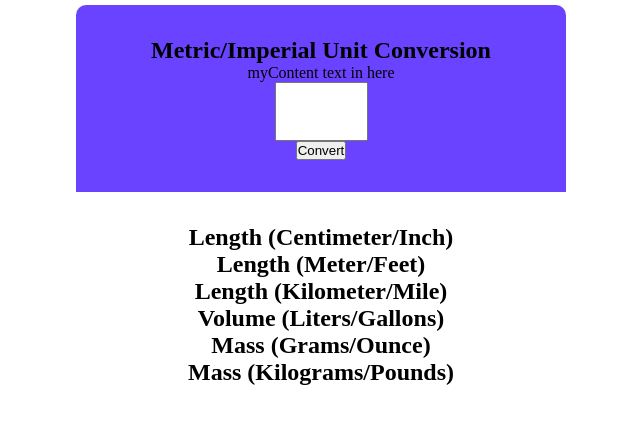
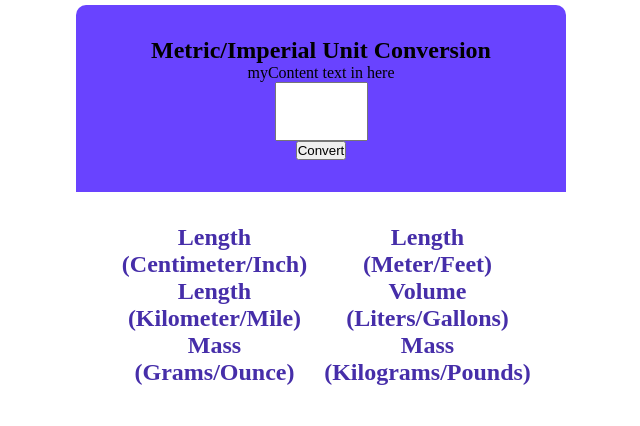
Before and after one commit to StefanMogren/unit-converter, a plain HTML site: page index.html in a window 1280 px wide. Shown: the whole page, without its empty margins (319-959 px from the left). Drawn offline with Linux system fonts and the light colour scheme.

Commit message:
Added p-tags with respective id

```diff
--- a/index.html
+++ b/index.html
@@ -17,24 +17,30 @@
             </label>
             <button id="convert-btn" class="flex-container__button">Convert</button>
         </section>
-        <section class="flex-container">
+        <section class="grid-container">
             <section>
-                <h2>Length (Centimeter/Inch)</h2>
+                <h2 class="grid-container__subtitle">Length <br>(Centimeter/Inch)</h2>
+                <p id="centimeter-inch-html" class="grid-container__text"></p>
             </section>
             <section>
-                <h2>Length (Meter/Feet)</h2>
+                <h2 class="grid-container__subtitle">Length <br>(Meter/Feet)</h2>
+                <p id="meter-foot-html" class="grid-container__text"></p>
             </section>
             <section>
-                <h2>Length (Kilometer/Mile)</h2>
+                <h2 class="grid-container__subtitle">Length <br>(Kilometer/Mile)</h2>
+                <p id="kilometer-mile-html" class="grid-container__text"></p>
             </section>
             <section>
-                <h2>Volume (Liters/Gallons)</h2>
+                <h2 class="grid-container__subtitle">Volume <br>(Liters/Gallons)</h2>
+                <p id="liter-gallon-html" class="grid-container__text"></p>
             </section>
             <section>
-                <h2>Mass (Grams/Ounce)</h2>
+                <h2 class="grid-container__subtitle">Mass <br>(Grams/Ounce)</h2>
+                <p id="gram-ounce-html" class="grid-container__text"></p>
             </section>
             <section>
-                <h2>Mass (Kilograms/Pounds)</h2>
+                <h2 class="grid-container__subtitle">Mass <br>(Kilograms/Pounds)</h2>
+                <p id="kilometer-pound-html" class="grid-container__text"></p>
             </section>
         </section>
     </main>
--- a/style.css
+++ b/style.css
@@ -28,3 +28,14 @@
     font-size: 3rem;
     text-align: center;
 }
+
+.grid-container {
+    padding: 2rem;
+    display: grid;
+    grid-template-columns: repeat(2, 1fr);
+    text-align: center;
+}
+
+.grid-container__subtitle {
+    color: #462ea9;
+}
```
